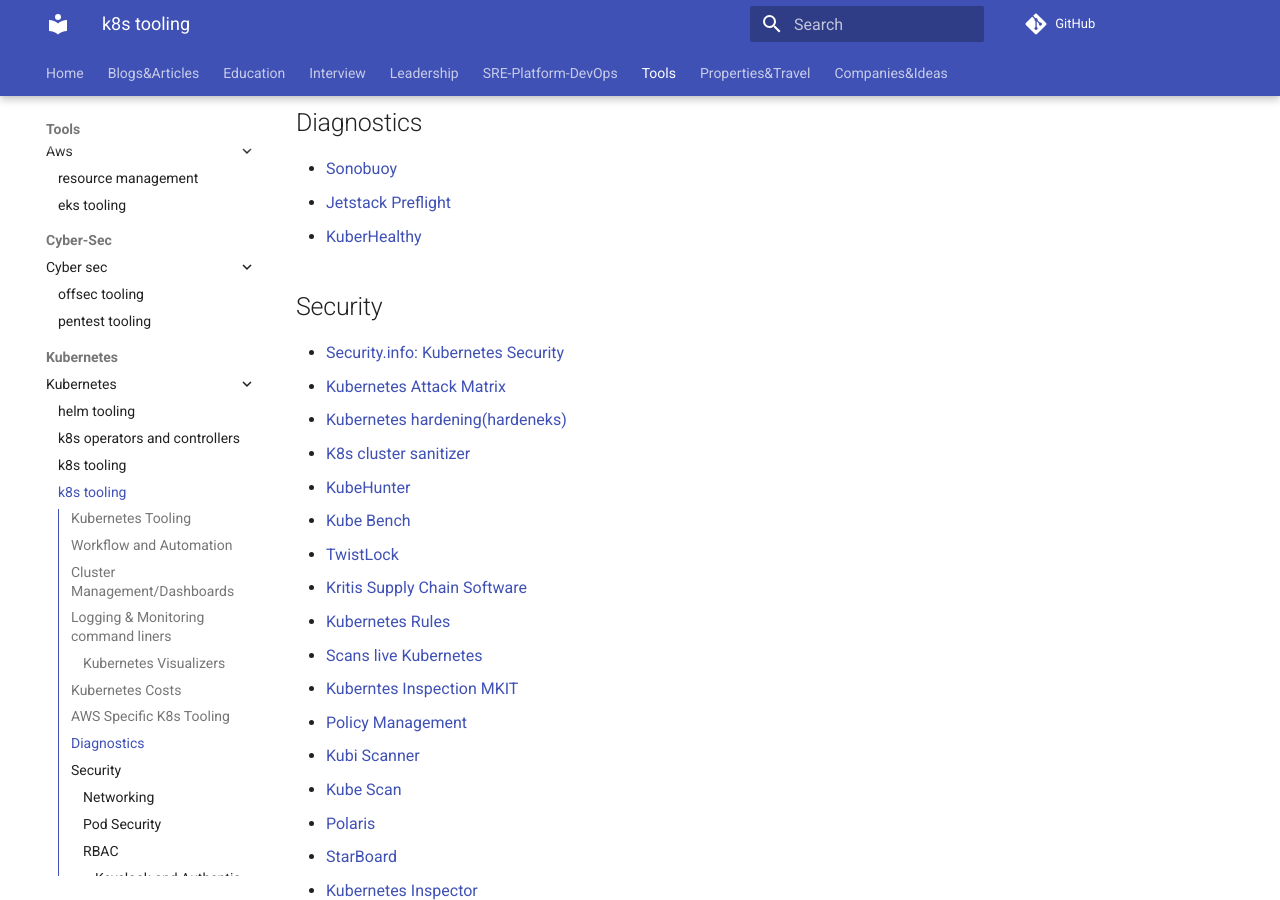
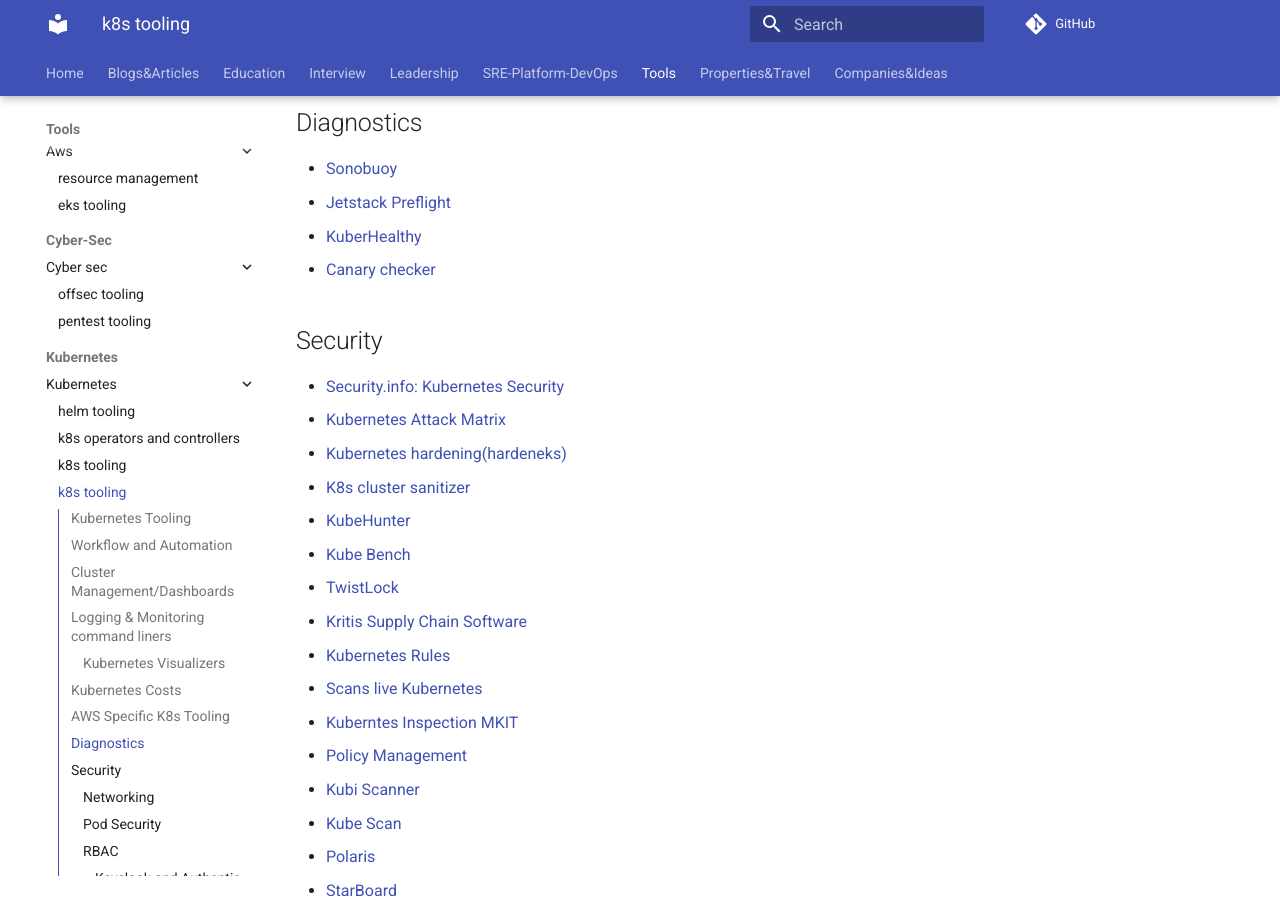
Before and after one commit to ivankatliarchuk/knowledge-base, an MkDocs documentation site: the page built from docs/tools/kubernetes/k8s.md, in a window 1280 px wide and 900 px high, scrolled down 1940 px. Built offline with MkDocs 1.6.1 and Material for MkDocs 9.7.7, drawn with Linux system fonts in a browser that asks for light colours; comment, search, counter and statistics services are not loaded.

Commit message:
kuberhealthy alternative
Signed-off-by: ivan katliarchuk <ivan.katliarchuk@gmail.com>

```diff
--- a/docs/tools/kubernetes/k8s.md
+++ b/docs/tools/kubernetes/k8s.md
@@ -70,6 +70,7 @@
 - [Sonobuoy](https://github.com/vmware-tanzu/sonobuoy)
 - [Jetstack Preflight](https://github.com/jetstack/preflight)
 - [KuberHealthy](https://github.com/Comcast/kuberhealthy)
+- [Canary checker](https://canarychecker.io/)
 
 ## Security
 
```
